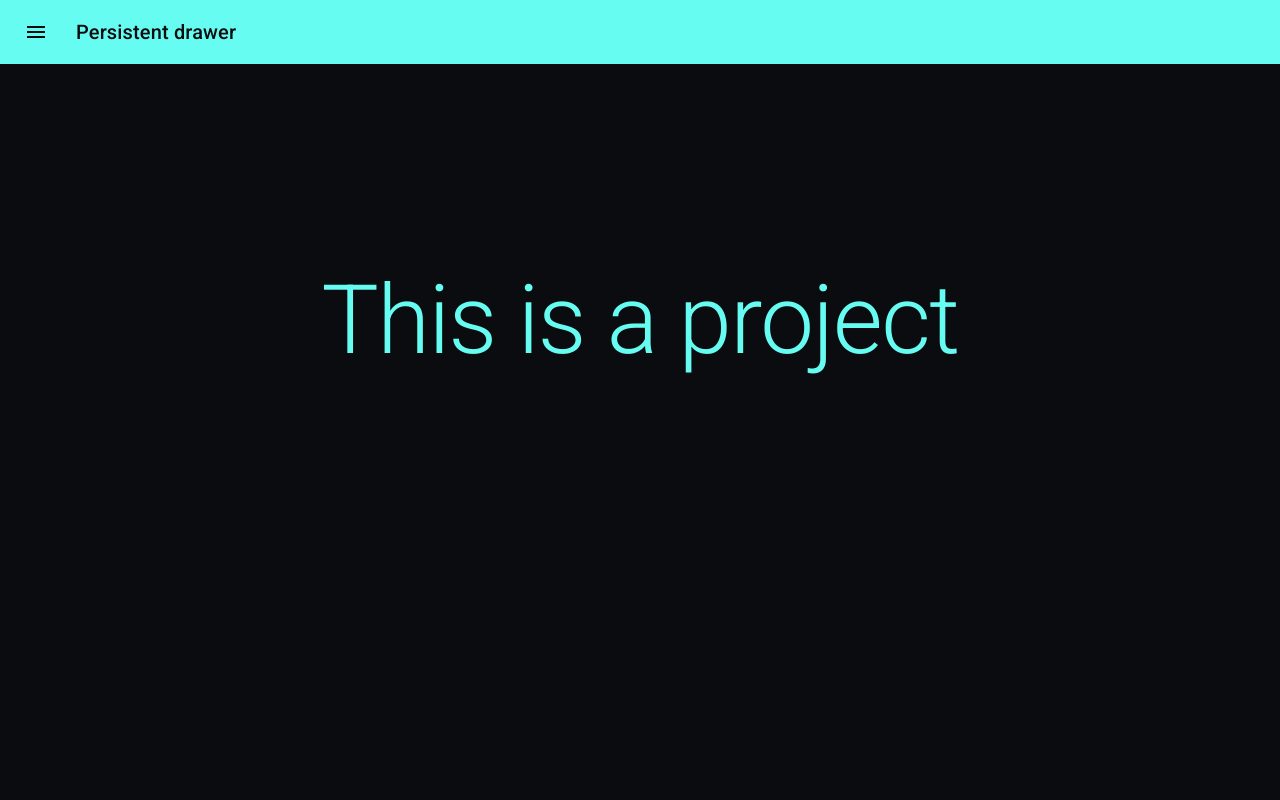
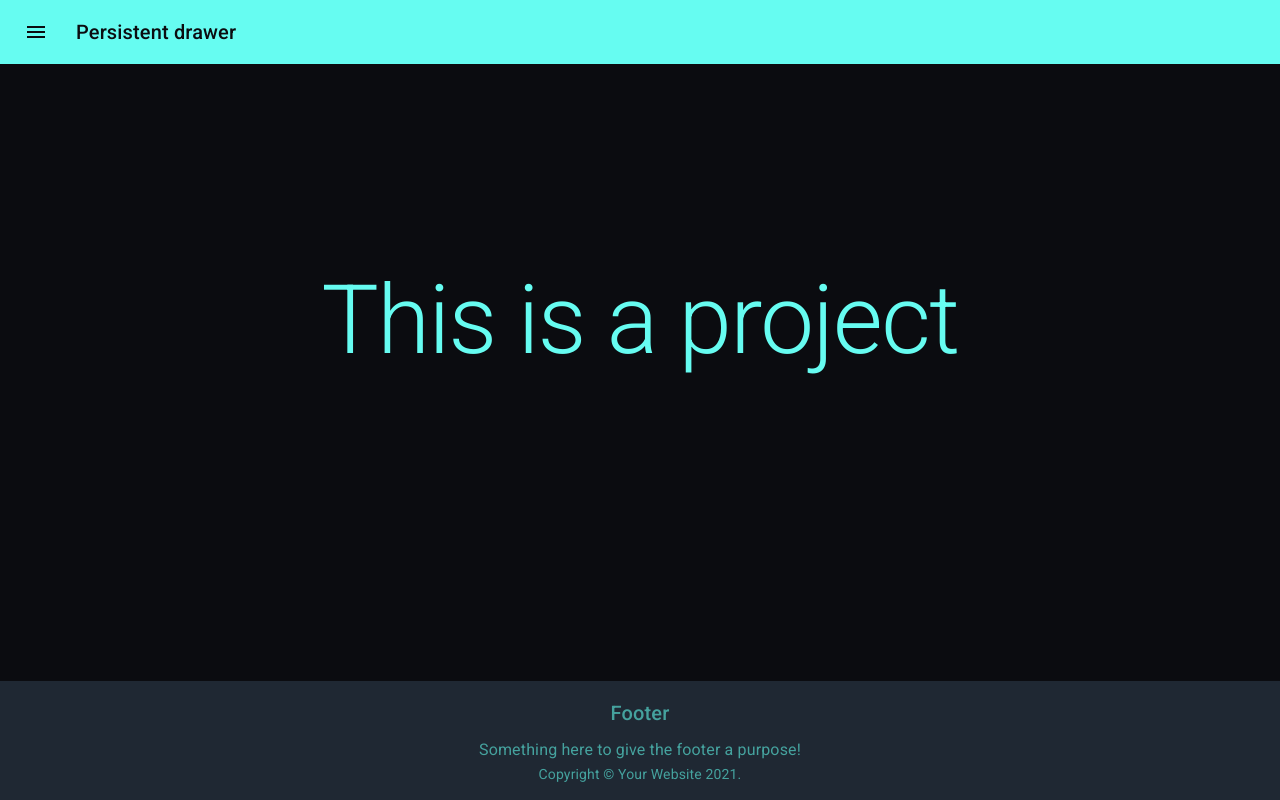
Before and after one commit to muskanvaswan/next-material-ui, a Next.js app: page / in a window 1280 px wide. Built offline with nearby package versions, Linux system fonts and the light colour scheme.

Commit message:
making layout accomodate footer

```diff
--- a/src/components/Layout.js
+++ b/src/components/Layout.js
@@ -1,6 +1,7 @@
 import React from 'react';
 
 import TopBar from './Topbar.js'
+import Footer from './Footer.js'
 
 
 import Button from '@material-ui/core/Button'
@@ -16,6 +17,7 @@ export default class Layout extends React.Component {
         <ThemeProvider theme={theme}>
         <TopBar/>
         {this.props.children}
+        <Footer sticky={this.props.short} bright={this.props.bright}/>
       </ThemeProvider>
       </React.Fragment>
       )
```
